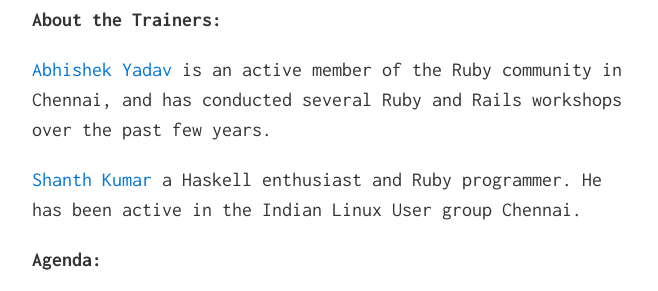
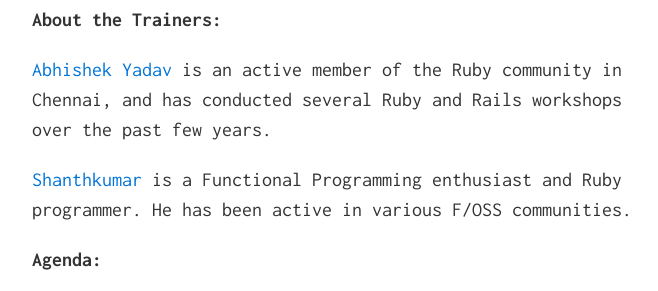
Before and after one commit to fizzbuzz-in/fizzbuzz-in.github.io, a Jekyll site: the page built from index.md, in a window 1280 px wide, cut to the strip 1344-1635 px from the top of the page. Shown: the whole strip, without its empty margins (308-966 px from the left). Built offline with Jekyll 4.4.1, drawn with Linux system fonts in a browser that asks for light colours.

Commit message:
shanth bio

```diff
--- a/index.md
+++ b/index.md
@@ -33,7 +33,7 @@ The goal is to enable you tackle  programming interviews using Ruby, and to also
 
 [Abhishek Yadav](http://www.zerothabhishek.com/about) is an active member of the Ruby community in Chennai, and has conducted several Ruby and Rails workshops over the past few years.
 
-[Shanth Kumar](https://twitter.com/5hanth) a Haskell enthusiast and Ruby programmer. He has been active in the Indian Linux User group Chennai.
+[Shanthkumar](https://twitter.com/5hanth) is a Functional Programming enthusiast and Ruby programmer. He has been active in various F/OSS communities.
 
 <!--
 <a href='https://docs.google.com/forms/d/11J6em92LUsF71eTdBmn-SnsVSCWPjbKe_5UFy56p7V4/viewform' style='color:blue'>Register here</a>
```
